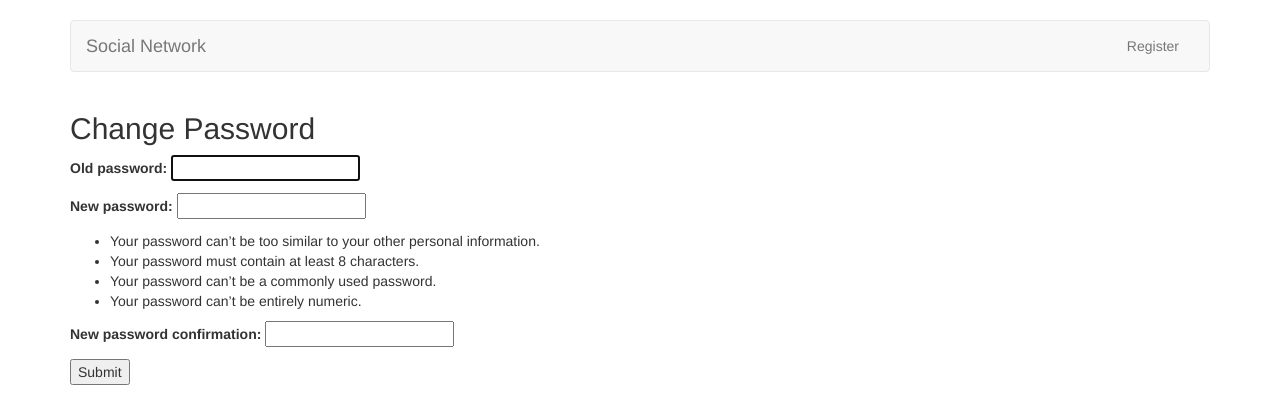
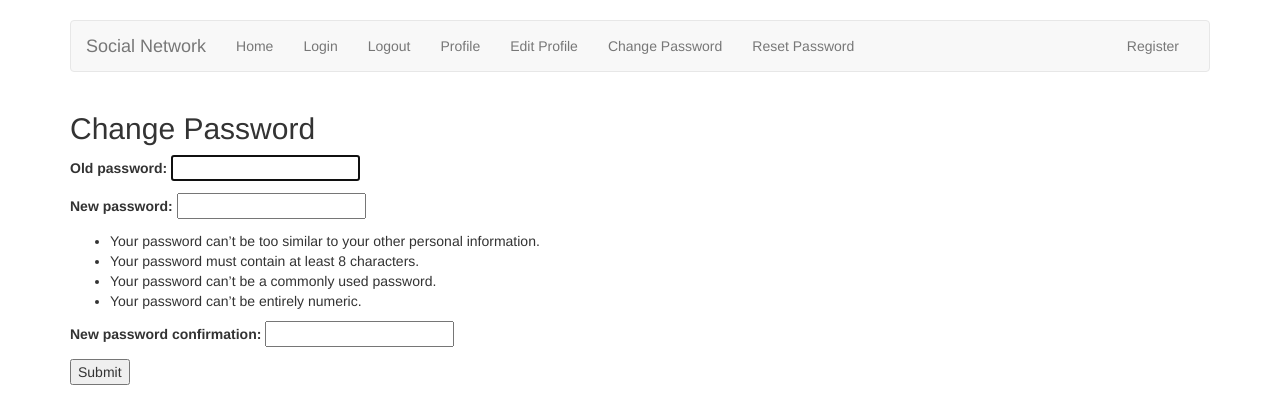
Before and after one commit to sachinhansda/django, a Django app: page /account/change-password/ in a window 1280 px wide. Shown: the top 420 px of the page. Run offline with Django 3.2, Linux system fonts and the light colour scheme; some libraries are stand-ins or nearby versions.

Commit message:
static links on nav bar

```diff
--- a/djangoproject/accounts/templates/base.html
+++ b/djangoproject/accounts/templates/base.html
@@ -26,6 +26,15 @@
             <a class="navbar-brand" href="/">Social Network</a>
           </div>
           <div id="navbar" class="navbar-collapse collapse">
+            <ul class="nav navbar-nav">
+              <li><a href="/account">Home</a></li>
+              <li><a href="/account/login">Login</a></li>
+              <li><a href="/account/logout">Logout</a></li>
+              <li><a href="/account/profile">Profile</a></li>
+              <li><a href="/account/profile/edit">Edit Profile</a></li>
+              <li><a href="/account/change-password">Change Password</a></li>
+              <li><a href="/account/reset-password">Reset Password</a></li>
+            </ul>
             <ul class="nav navbar-nav navbar-right">
               <li><a href="/account/register">Register</a></li>
             </ul>
```
